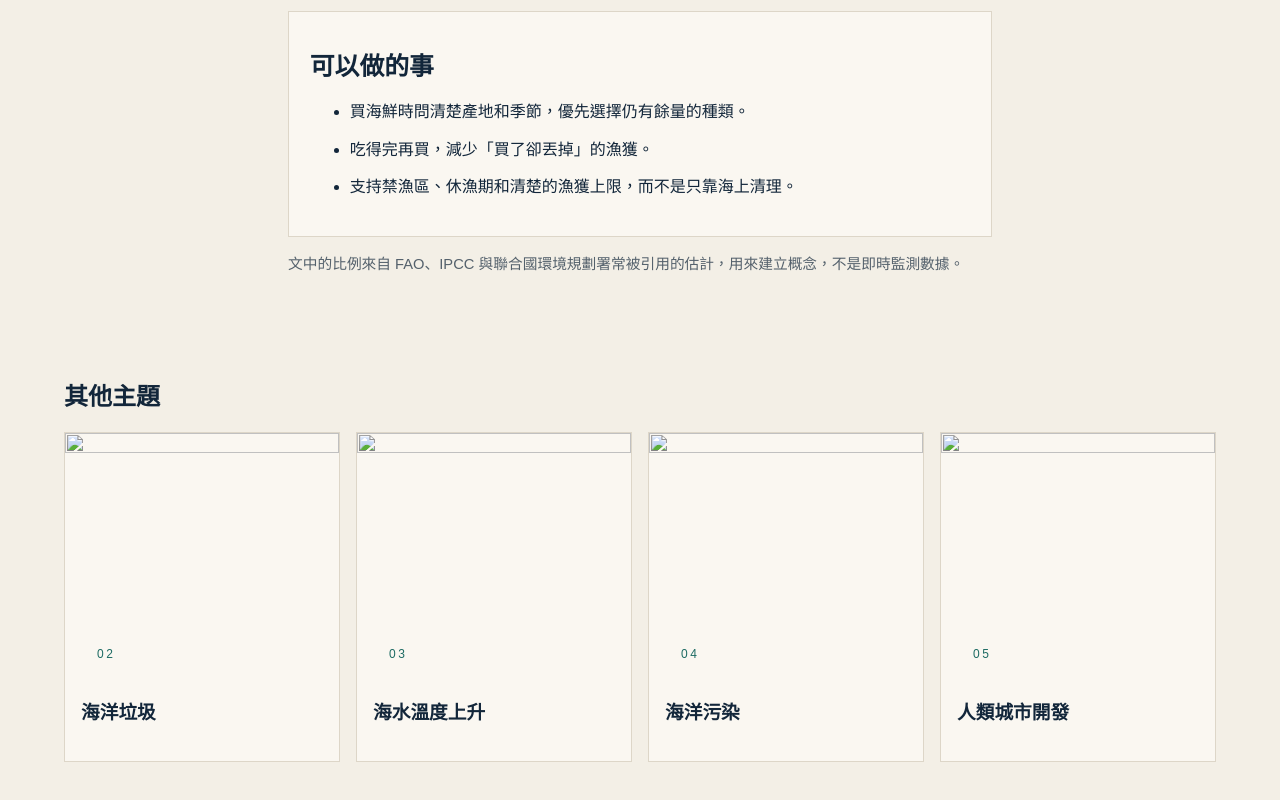
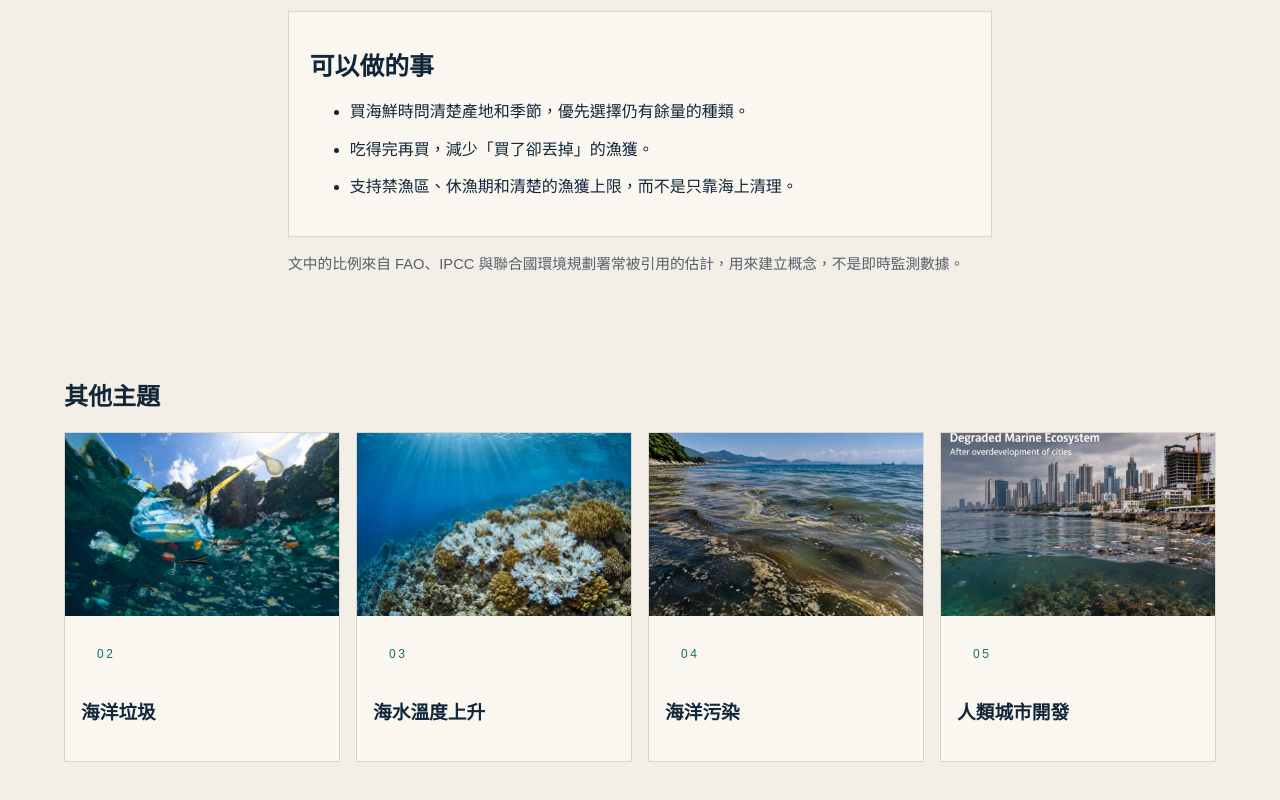
Before and after one commit to asheryen1202/save-ocean, a plain HTML site: page overfishing.html in a window 1280 px wide. Shown: the part 1132-1932 px from the top of the page. Drawn offline with Linux system fonts and the light colour scheme.

Commit message:
Update overfishing.html

```diff
--- a/overfishing.html
+++ b/overfishing.html
@@ -182,7 +182,7 @@ button.btn { border: 0; cursor: pointer; font: inherit; }
     <h1>過度捕撈</h1>
     <p class="lede">魚不是無限的。當船隊捕撈的速度超過族群繁殖的速度，海裡先少掉的是大魚，接著是以大魚為食的海鳥和海洋哺乳類。</p>
     <figure>
-      <img class="photo sq" src="images/overfishing.jpg" alt="漁船甲板上的漁網與漁獲，船員的手正在整理繩索">
+      <img class="photo sq" src="overfishing.jpg" alt="漁船甲板上的漁網與漁獲，船員的手正在整理繩索">
       <figcaption>甲板上看得到魚，不代表海裡的魚還來不來得及長大。</figcaption>
     </figure>
     <section><h2>發生什麼事</h2><p>聯合國糧食及農業組織（FAO）的評估指出，大約三分之一受評估魚群，已經處在生物上不可持續的水準。剩下的魚往往更小、更年輕，產卵的成魚不夠。</p><p>底拖網在靠近海床的地方掃過，除了目標魚種，也會帶上鯊魚、海龜和其他沒有人要吃的生物。這些誤捕很多活不到被放回海裡。</p></section>
@@ -197,10 +197,10 @@ button.btn { border: 0; cursor: pointer; font: inherit; }
   </article>
   <section class="wrap section">
     <h2>其他主題</h2>
-    <div class="more"><a href="debris.html"><img class="photo sq" src="images/debris.jpg" alt=""><span><span class="kicker">02</span><h3>海洋垃圾</h3></span></a>
-<a href="warming.html"><img class="photo sq" src="images/warming.jpg" alt=""><span><span class="kicker">03</span><h3>海水溫度上升</h3></span></a>
-<a href="pollution.html"><img class="photo sq" src="images/pollution.jpg" alt=""><span><span class="kicker">04</span><h3>海洋污染</h3></span></a>
-<a href="development.html"><img class="photo sq" src="images/development.jpg" alt=""><span><span class="kicker">05</span><h3>人類城市開發</h3></span></a></div>
+    <div class="more"><a href="debris.html"><img class="photo sq" src="debris.jpg" alt=""><span><span class="kicker">02</span><h3>海洋垃圾</h3></span></a>
+<a href="warming.html"><img class="photo sq" src="warming.jpg" alt=""><span><span class="kicker">03</span><h3>海水溫度上升</h3></span></a>
+<a href="pollution.html"><img class="photo sq" src="pollution.jpg" alt=""><span><span class="kicker">04</span><h3>海洋污染</h3></span></a>
+<a href="development.html"><img class="photo sq" src="development.jpg" alt=""><span><span class="kicker">05</span><h3>人類城市開發</h3></span></a></div>
   </section>
 </main>
 
```
